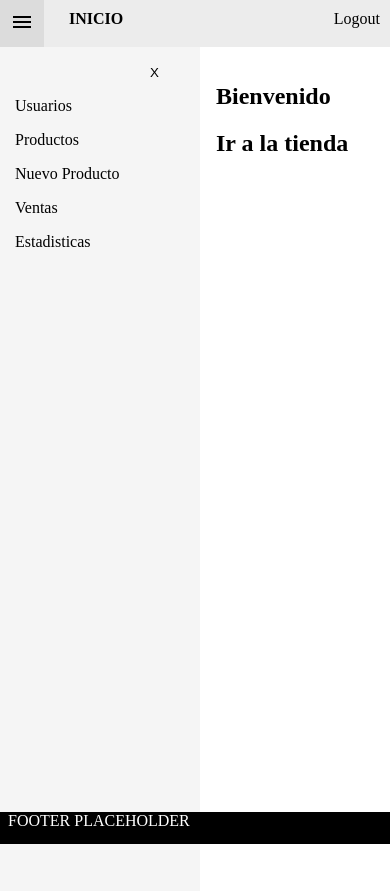
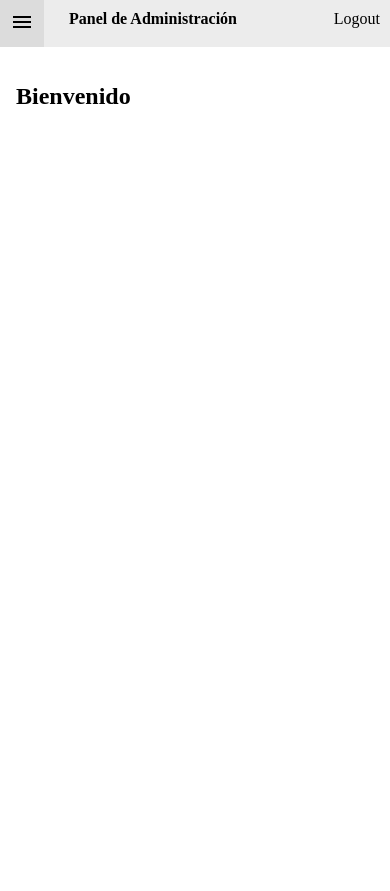
Before and after one commit to tomasCfarias/TP_BACKEND_FRONTEND_IFTS, a PHP site: page / in a window 390 px wide. After the commit the page ends 104 px from the top, so only its background shows below. Run offline with PHP 8.4, Linux system fonts and the light colour scheme; the visitor is signed in with stand-in values (Sample User, id 1).

Commit message:
fixed responsive

```diff
--- a/api/navbar.php
+++ b/api/navbar.php
@@ -6,7 +6,7 @@
                 <svg xmlns="http://www.w3.org/2000/svg" height="24" viewBox="0 -960 960 960" width="24"><path d="M120-240v-80h720v80H120Zm0-200v-80h720v80H120Zm0-200v-80h720v80H120Z"/></svg>
                 </button>
 
-                <li><a href="index.php"><b>INICIO</b></a></li>
+                <li><a href="index.php"><b>Panel de Administración</b></a></li>
             </div>
 
 
--- a/api/sidebar.php
+++ b/api/sidebar.php
@@ -5,13 +5,14 @@
         <li><a href="subirProducto.php">Nuevo Producto</a></li>
         <li><a href="#">Ventas</a></li>
         <li><a href="#">Estadisticas</a></li>
+        <li class="tiendabtn"><a href="articulos.php"><h3>Ir a la tienda</h3></a></li>
     </ul>
 
 
 <style>
     .sidebar {
         background-color: whitesmoke;
-        height: 100vh;
+        height: 100%;
         width: 200px;
         transition: 0.5s; /* 0.5 second transition effect to slide in the sidebar */
     }
@@ -41,5 +42,9 @@
     cursor: pointer;
 
    }
-
+   @media screen and (max-width: 600px) {
+    .sidebar {
+      width: 0;
+    }
+    }
 </style>
--- a/css/index.css
+++ b/css/index.css
@@ -4,14 +4,12 @@ ul {
 }
 
 body {
-    height: 100%;
     position: relative;
-    min-height: 100vh;
     }
 
 .main-container {
     display: flex;
-    height: 85vh;
+    height: calc(100vh - 48px);
 }
 
 .main {
--- a/css/login.css
+++ b/css/login.css
@@ -44,5 +44,5 @@ button:hover {
 
 .main-container {
     display: flex;
-    height: 85vh;
+    height: calc(100vh - 48px);
 }
--- a/css/mostrarusuarios.css
+++ b/css/mostrarusuarios.css
@@ -4,7 +4,7 @@
 }
 .main-container {
     display: flex;
-    height: 85vh;
+    height: calc(100vh - 48px);
 
 }
 
--- a/css/newproduct.css
+++ b/css/newproduct.css
@@ -36,5 +36,5 @@ button:hover {
 
 .main-container {
     display: flex;
-    height: 85vh;
+    height: calc(100vh - 48px);
 }
--- a/index.php
+++ b/index.php
@@ -28,12 +28,8 @@ if(!isset($_SESSION['login_user'])){ //if login in session is not set
     ?>
         <section class="main">
             <h1>Bienvenido</h1>
-            <a href="articulos.php"><h1>Ir a la tienda</h1></a>
         </section>
         </div>
-        <?php
-        include_once("./api/footer.php")
-        ?>
 </body>
 <script src="navbar.js"></script>
 </html>
```
Also changed, not shown: api/temp.php (deleted, +0 -16 lines), img/menu_FILL0_wght400_GRAD0_opsz24 (1).svg (deleted).
